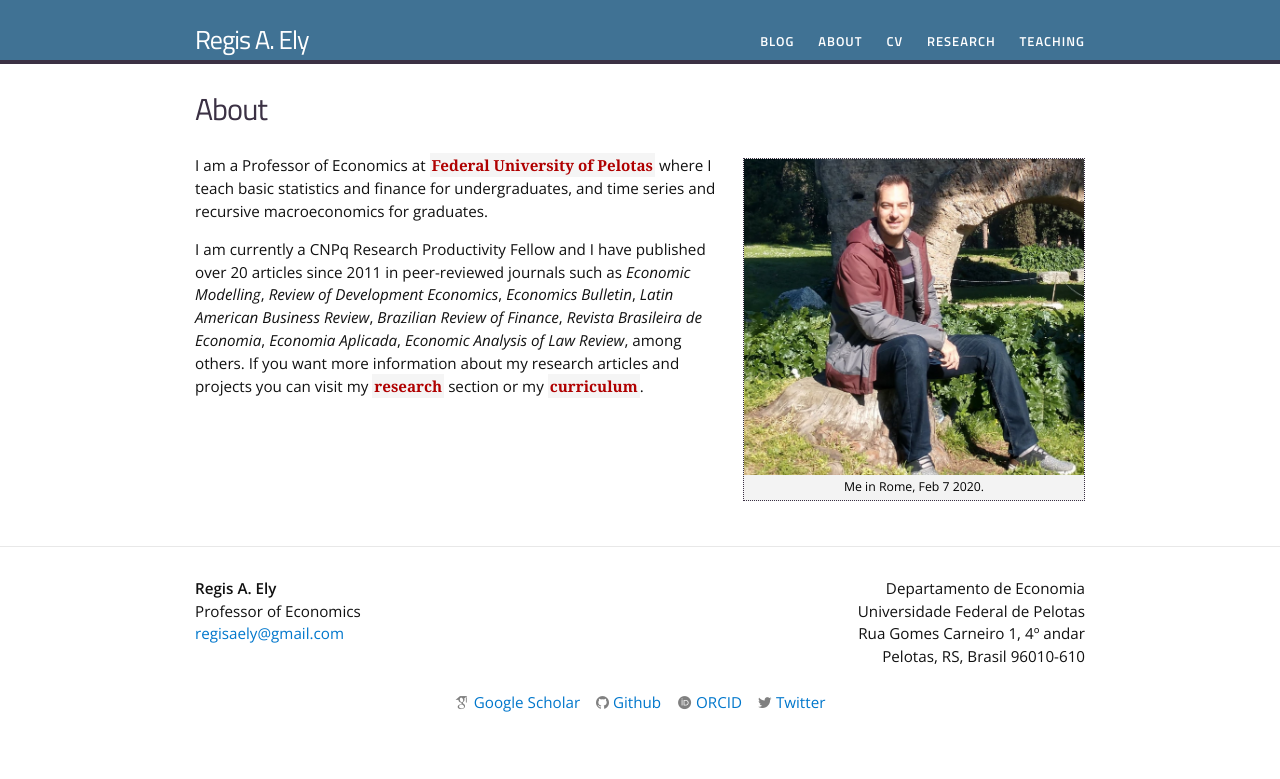
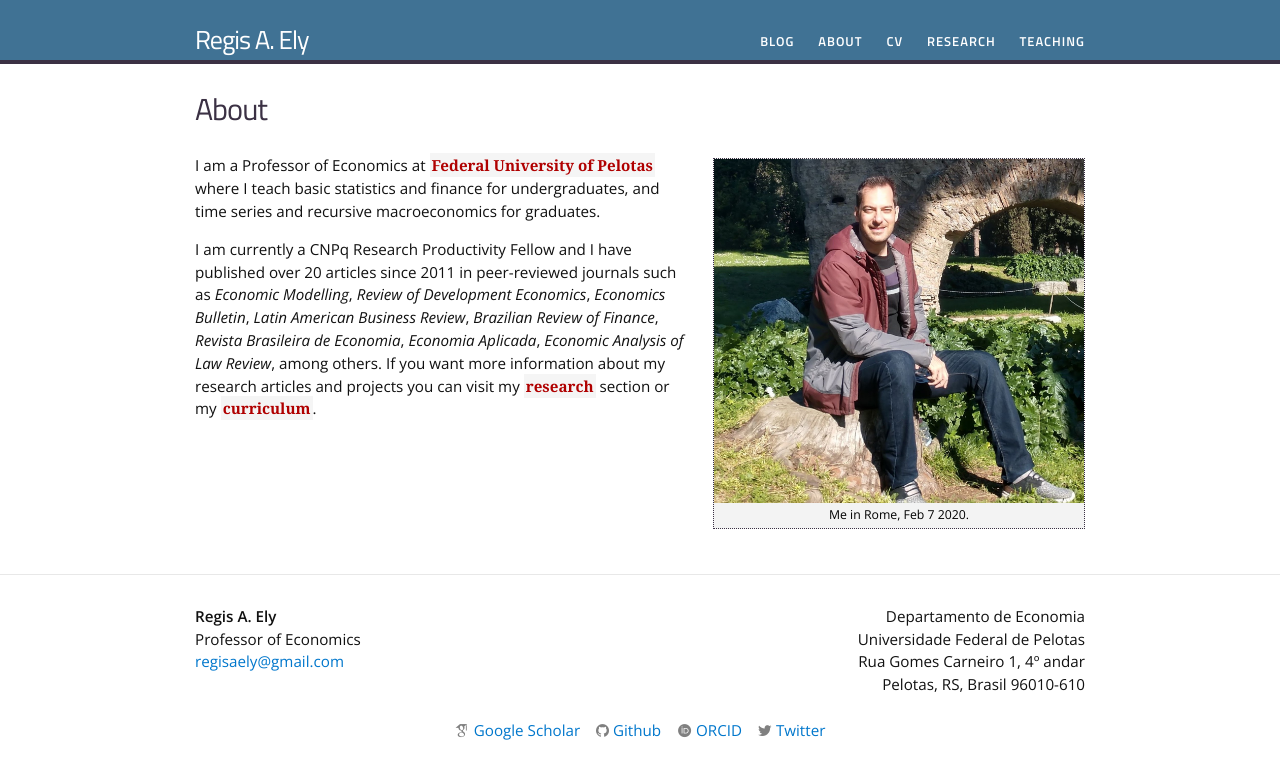
Before and after one commit to regisely/regisely.github.io, a Jekyll site: the page built from about.md, in a window 1280 px wide. Shown: the top 779 px of the page. Built offline with Jekyll 4.4.1, drawn with Linux system fonts in a browser that asks for light colours; nearby versions of some CDN libraries; some web fonts are replaced.

Commit message:
Resize about photo

```diff
--- a/about.md
+++ b/about.md
@@ -4,7 +4,7 @@ title: About
 permalink: /about/
 ---
 
-{% include image.html url="/images/roma.jpg" caption="Me in Rome, Feb 7 2020." width=340 align="right" %}
+{% include image.html url="/images/roma.jpg" caption="Me in Rome, Feb 7 2020." width=370 align="right" %}
 
 I am a Professor of Economics at <a class="tosu" href="http://portal.ufpel.edu.br/">Federal University of Pelotas</a> where I teach basic statistics and finance for undergraduates, and time series and recursive macroeconomics for graduates.
 
```
